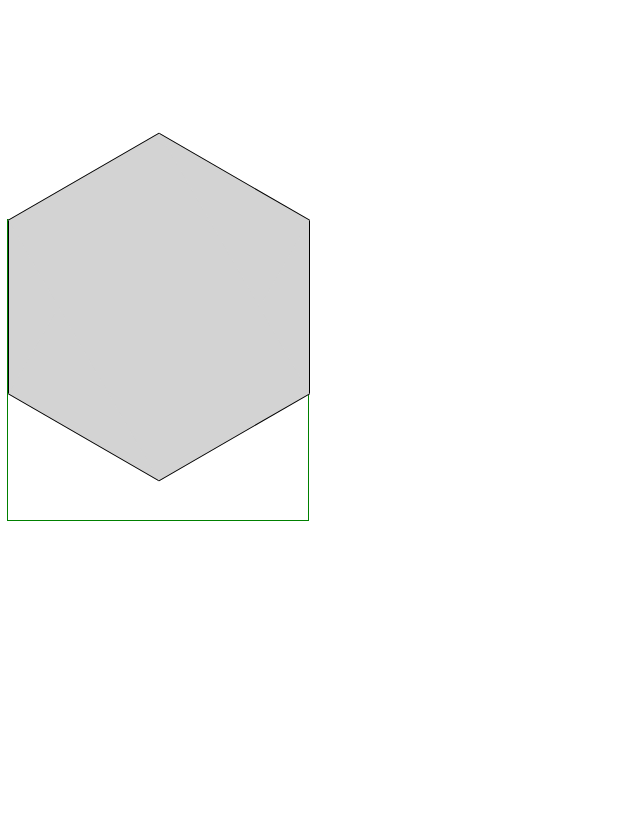
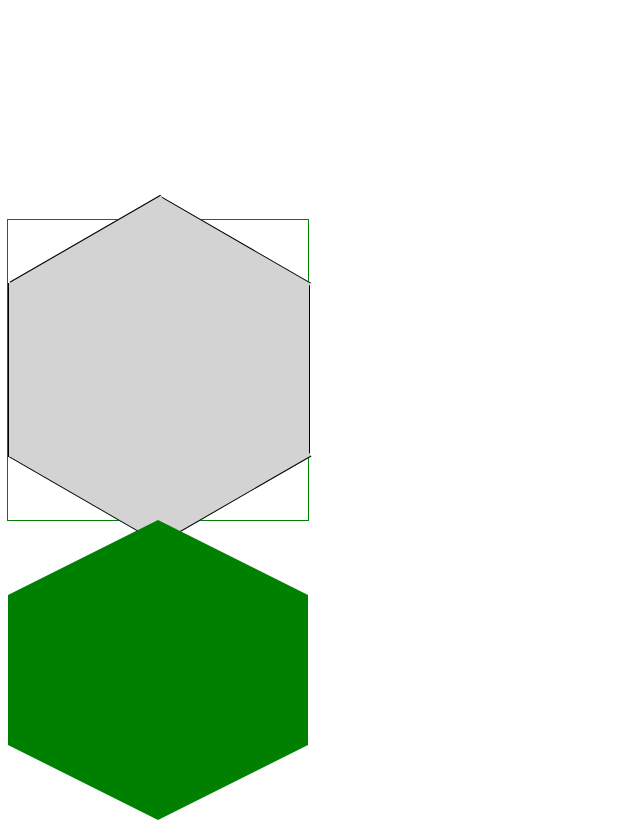
Before and after one commit to anddrews/test-it, a website: page src/index.html in a window 1280 px wide. Shown: the part 420-1248 px from the top of the page, without its empty margins (0-640 px from the left). Before the commit the page ends 948 px from the top, so only its background shows below. Drawn offline with nearby package versions, Linux system fonts and the light colour scheme; files that its build step writes are made by us from their sources.

Commit message:
clip path

```diff
--- a/src/index.html
+++ b/src/index.html
@@ -21,9 +21,13 @@
       </div>
     </div>
     <div class="hexagone">
-      <div class="hexagone__item first"></div>
-      <div class="hexagone__item second"></div>
-      <div class="hexagone__item third"></div>
+      <div class="hexagone__item first">
+        <div class="hexagone__item second">
+          <div class="hexagone__item third"></div>
+        </div>
+      </div>
     </div>
+
+    <div class="hexagone-clip"></div>
   </body>
 </html>
--- a/src/main.scss
+++ b/src/main.scss
@@ -89,10 +89,25 @@ html * {
   background-color: lightgrey;
 }
 
+.hexagone__item.first {
+  top: 50%;
+  transform: translateY(-50%);
+}
 .hexagone__item.second {
   transform: rotate(-60deg) ;
+  height: 100%;
+  width: 100%;
 }
 
 .hexagone__item.third {
-  transform: rotate(60deg)
+  transform: rotate(-60deg);
+  height: 100%;
+  width: 100%;
 }
+
+.hexagone-clip {
+  width: 300px;
+  height: 300px;
+  background-color:green;
+  clip-path: polygon(50% 0, 100% 25%, 100% 75%, 50% 100%, 0% 75%, 0% 25%);
+}
```
